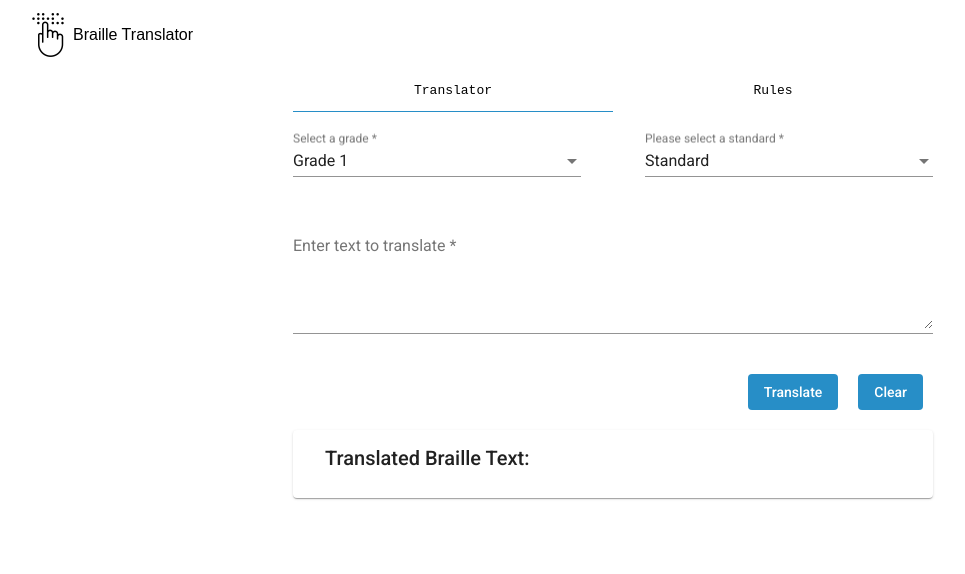
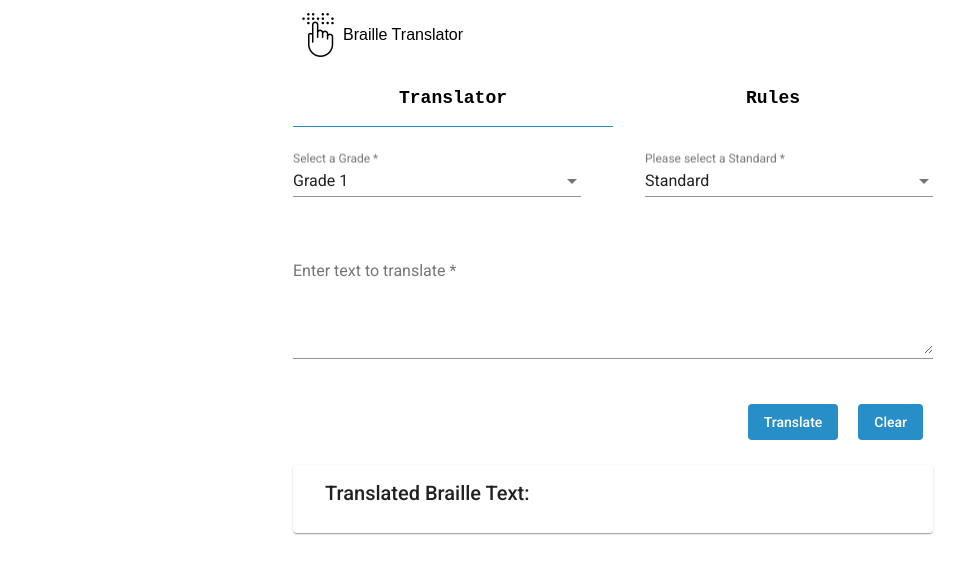
Before and after one commit to palmohit124/brailleui, an Angular app in the folder brailleui/: page / in a window 1280 px wide. Shown: the top 574 px of the page, without its empty margins (27-992 px from the left). Built offline with nearby package versions, Linux system fonts and the light colour scheme.

Commit message:
CSS fixes

```diff
--- a/brailleui/src/app/app.component.html
+++ b/brailleui/src/app/app.component.html
@@ -1,7 +1,8 @@
-<header class="header"><img class="logo" src="../assets/logo.png"><span>Braille Translator</span></header>
+
 
 <form [formGroup]="converterForm" (ngSubmit)="onSubmit()">
     <div class="fields-container">
+        <header class="header"><img class="logo" src="../assets/logo.png"><span>Braille Translator</span></header>
 
         <div class="form-field">
             <div style="width:100%">
@@ -9,14 +10,18 @@
                 text-align: center;
                 width: 50%;
                 font-family: monospace;
-                cursor: pointer">
+                cursor: pointer;
+                font-size: 18px;
+                font-weight: bold;">
                     <p>Translator</p>
                 </div>
                 <div [ngClass]="{'selectedTab': selectedTab === 'rules'}" (click)="changeTab('rules')" style="display:inline-block;
                 text-align: center;
                 width: 50%;
                 font-family: monospace;
-                cursor: pointer">
+                cursor: pointer;
+                font-size: 18px;
+                font-weight: bold;">
                     <p>Rules</p>
                 </div>
             </div>
@@ -24,7 +29,7 @@
         <div
             style=" display:flex; flex-direction: row; justify-content: space-between ">
             <mat-form-field class="form-field" style="width: 45%">
-                <mat-label>Select a grade</mat-label>
+                <mat-label>Select a Grade</mat-label>
                 <mat-select formControlName='grade'>
                     <mat-option *ngFor="let grade of grades" [value]="grade">
                         {{grade}} </mat-option>
@@ -32,7 +37,7 @@
             </mat-form-field>
 
             <mat-form-field class="form-field" style="width: 45%">
-                <mat-label>Please select a standard</mat-label>
+                <mat-label>Please select a Standard</mat-label>
                 <mat-select formControlName='standard'>
                     <mat-option *ngFor="let standard of standards" [value]="standard">
                         {{standard}}
--- a/brailleui/src/app/app.component.scss
+++ b/brailleui/src/app/app.component.scss
@@ -14,7 +14,7 @@ form {
 }
 
 .form-field {
-    margin-bottom: 20px;
+    margin-bottom: 25px;
 }
 
 .logo {
@@ -25,7 +25,7 @@ form {
 .header {
     font-weight: 500;
     font-family: sans-serif;
-    padding: 10px 50px;
+    padding: 10px 0;
     display: flex;
     /* align-content: center; */
     align-items: center;
@@ -33,6 +33,9 @@ form {
 
 .output {
   font-family: braille;
+  font-size: 20px;
+  line-height: 2;
+  text-align: justify;
 }
 
 .buttons {
```
